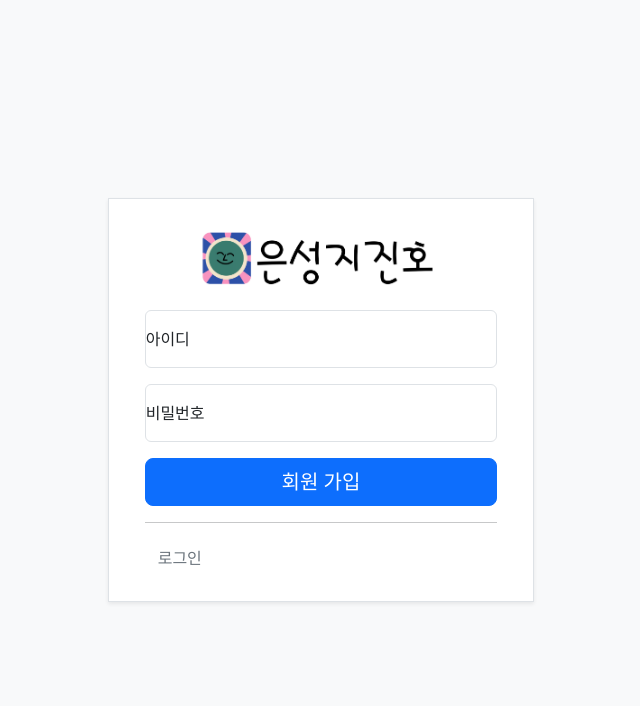
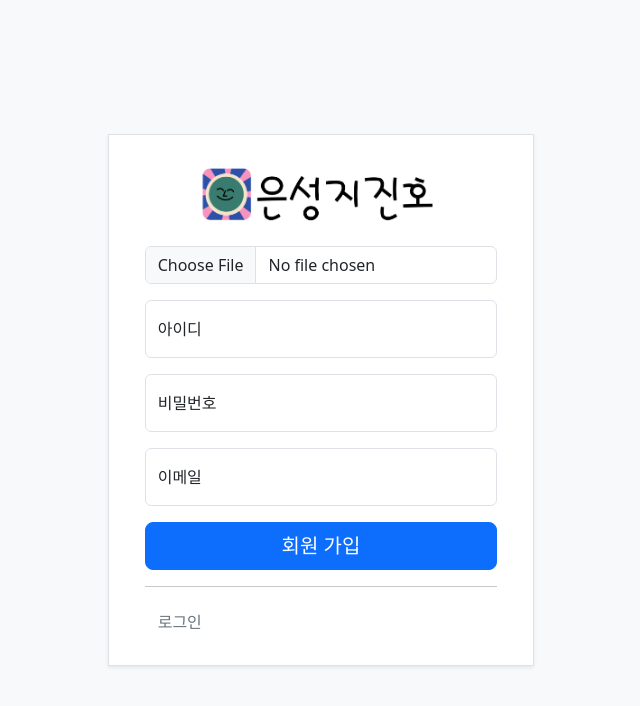
Before and after one commit to ShinSeongCheol/esjjh-gallery, a React (Vite) app in the folder frontend/: page /signup in a window 1280 px wide. Shown: the top 706 px of the page, without its empty margins (319-959 px from the left). Built offline with nearby package versions, Linux system fonts and the light colour scheme.

Commit message:
회원 가입 페이지 수정

```diff
--- a/frontend/src/pages/SignupPage.jsx
+++ b/frontend/src/pages/SignupPage.jsx
@@ -1,47 +1,66 @@
-import { Container, Row, Col, Form, Image, FloatingLabel, Button} from "react-bootstrap";
-import { useNavigate } from "react-router-dom";
+import {Container, Row, Col, Form, Image, FloatingLabel, Button} from "react-bootstrap";
+import {useNavigate} from "react-router-dom";
+import axios from "axios";
 
 function Signup() {
 
     const navigate = useNavigate();
 
+    const click_signup_button = (e) => {
+        e.preventDefault();
+
+        const formData = new FormData(e.target);
+
+        formData.forEach((value, key) => {
+            console.log(key, value);
+        });
+
+        let signup_url = import.meta.env.VITE_BACKEND_URL + '/user/signup';
+        axios.post(signup_url, formData);
+
+    }
+
     const click_login_button = () => {
         navigate('/signin');
     }
 
-    return(
+    return (
         <>
             <Container className="vh-100 p-0 bg-light d-flex justify-content-center align-items-md-center" fluid>
-                <Col className="border p-4 bg-body shadow-sm text-center d-flex flex-column justify-content-center align-items-center" xs={12} lg={5} xl={4}>
+                <Col
+                    className="border p-4 bg-body shadow-sm text-center d-flex flex-column justify-content-center align-items-center"
+                    xs={12} lg={5} xl={4}>
                     <Container fluid>
                         <Image src='/logo/esjjh.png' width={250}/>
-                        <Form className="mt-3">
-                            <Row className="mb-3">
-                                <FloatingLabel className="" controlId="floatingInput" label="아이디">
-                                    <Form.Control type="text" placeholder="id"></Form.Control>
+                        <Form className="mt-3" id="signupForm" onSubmit={click_signup_button}>
+
+                            <Form.Control className="mb-3" type="file" name="profile_image"></Form.Control>
+
+                            <FloatingLabel className="mb-3" controlId="user_id"  label="아이디">
+                                <Form.Control type="text" placeholder="id" name="id"></Form.Control>
                             </FloatingLabel>
-                            </Row>
 
-                            <Row className="mb-3">
-                                <FloatingLabel className="" controlId="floatingPassword" label="비밀번호">
-                                    <Form.Control type="password" placeholder="password"></Form.Control>
+                            <FloatingLabel className="mb-3" controlId="user_pw" label="비밀번호">
+                                <Form.Control type="password" placeholder="password" name="password"></Form.Control>
                             </FloatingLabel>
-                            </Row>
 
-                        </Form>
-                        <Row>
+                            <FloatingLabel className="mb-3" controlId="user_email" label="이메일">
+                                <Form.Control type="email" placeholder="email" name="email"></Form.Control>
+                            </FloatingLabel>
+
                             <div className="d-grid">
-                                <Button variant="primary" size="lg">회원 가입</Button>
+                                <Button variant="primary" size="lg" type="submit">회원 가입</Button>
                             </div>
-                        </Row>
 
-                        <hr />
+                            <hr/>
 
                             <Row>
                                 <div className="text-start">
-                                <Button className="link-secondary link-underline link-underline-opacity-0" variant="link" onClick={click_login_button}>로그인</Button>
+                                    <Button className="link-secondary link-underline link-underline-opacity-0"
+                                            variant="link" onClick={click_login_button}>로그인</Button>
                                 </div>
                             </Row>
+                        </Form>
                     </Container>
                 </Col>
             </Container>
```
Lines whose indentation alone changed are shown as unchanged.
